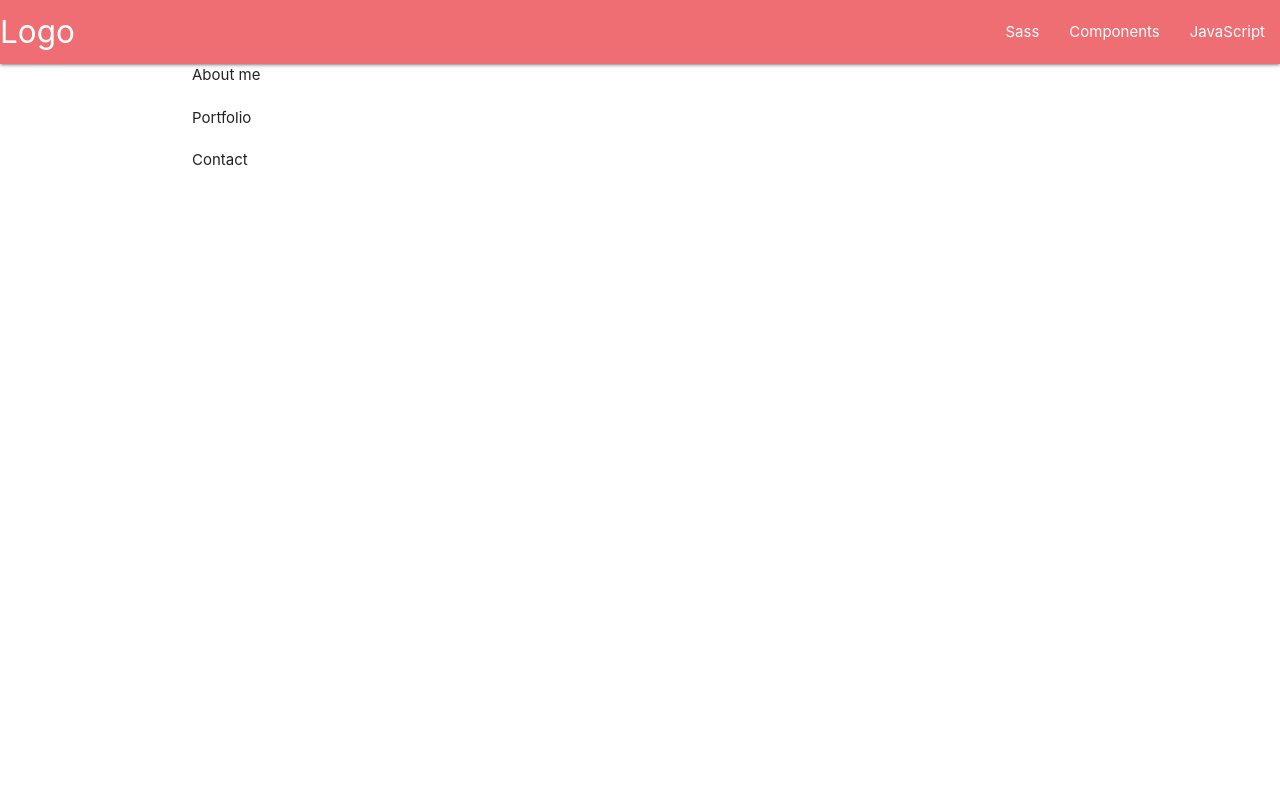
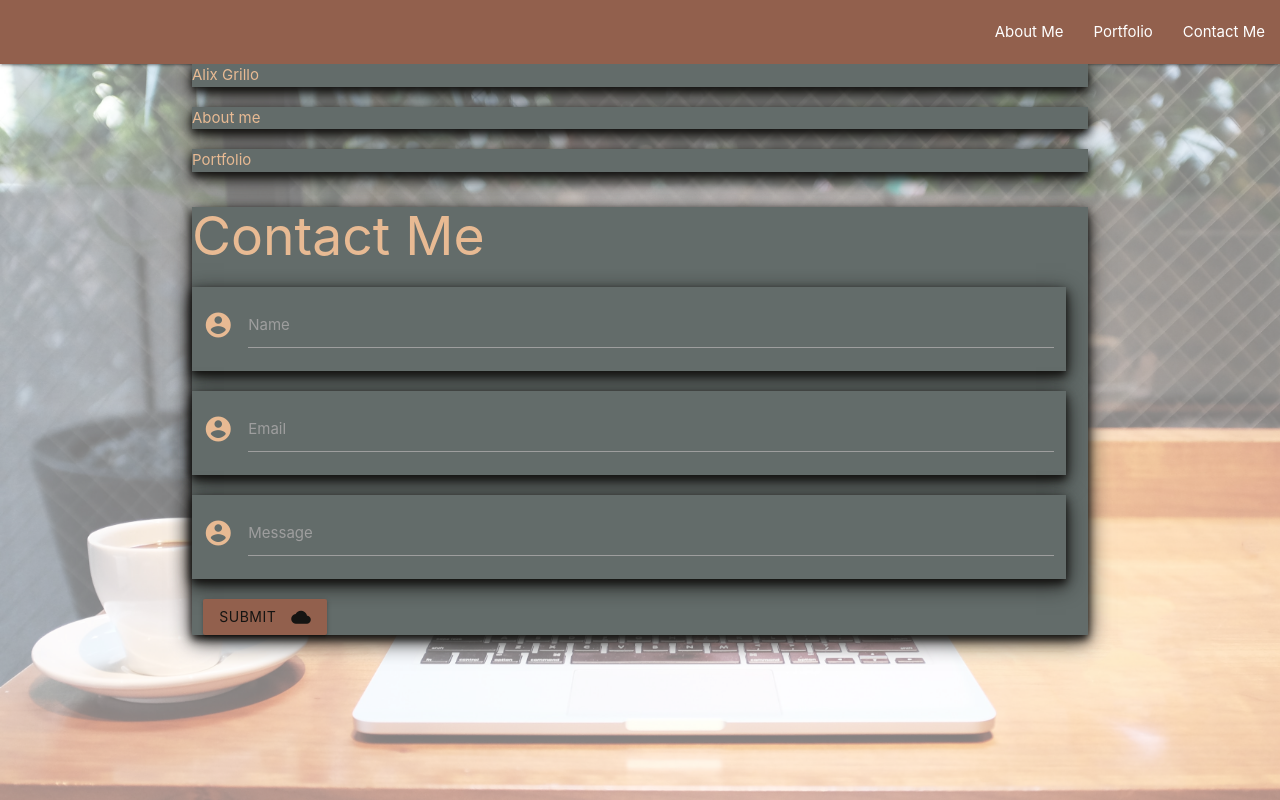
Before and after one commit to alixgrillo/portfolio, a plain HTML site: page index.html in a window 1280 px wide. Drawn offline with nearby package versions, Linux system fonts and the light colour scheme.

Commit message:
updated page with some initial color scheme and added contact form

```diff
--- a/assets/css/style.css
+++ b/assets/css/style.css
@@ -0,0 +1,46 @@
+.row{
+    width: 100%;
+    height: 100%;
+    background-color: #636C6A;
+    box-shadow: 0 4px 8px 0 #151412, 0 6px 20px 0 #151412;
+}
+html{
+    height:100%;
+    color: #E8BA93;
+    }
+body{
+    height:100%;
+    }
+#backgroundImg{
+    background-image: url("../images/alex-knight-j4uuKnN43_M-unsplash.jpg");
+    background-size: cover;
+    opacity:0.5;
+    width: 100%;
+    height: 100%;
+    position: fixed;
+    z-index: -1;
+}
+.nav-wrapper{
+    color: #E8BA93;
+    background-color: #92604D;
+}
+.btn{
+    background-color: #92604D;
+    color: #151412;
+}
+.btn:hover{
+    background-color: #B6522A;
+    color: #151412;
+}
+
+    /* color palatte:
+    Screen #C5C1C0
+    Steel #0A1612
+    Denim #1A2930
+    Marigold #F7CE3E
+
+    Burly Wood #E8BA93
+    Sienna #B6522A
+    Sienna (muted) #92604D
+    Black #151412
+    Slate Grey #636C6A*/
--- a/assets/javascript/portfolio.js
+++ b/assets/javascript/portfolio.js
@@ -0,0 +1,2 @@
+$('#textarea1').val('New Text');
+  M.textareaAutoResize($('#textarea1'));
--- a/index.html
+++ b/index.html
@@ -7,6 +7,7 @@
     <link href="https://fonts.googleapis.com/icon?family=Material+Icons" rel="stylesheet">
     <!--Import materialize.css-->
     <link type="text/css" rel="stylesheet" href="assets/css/materialize.min.css" media="screen,projection" />
+    <link type="text/css" rel="stylesheet" href="assets/css/style.css">
 
     <!--Let browser know website is optimized for mobile-->
     <meta name="viewport" content="width=device-width, initial-scale=1.0" />
@@ -17,29 +18,60 @@
 
     <nav>
         <div class="nav-wrapper">
-            <a href="#" class="brand-logo">Logo</a>
+            <!-- <a href="#" class="brand-logo">Logo</a> -->
             <ul id="nav-mobile" class="right hide-on-med-and-down">
-                <li><a href="sass.html">Sass</a></li>
-                <li><a href="badges.html">Components</a></li>
-                <li><a href="collapsible.html">JavaScript</a></li>
+                <li><a href="#aboutMeDiv">About Me</a></li>
+                <li><a href="#portfolioDiv">Portfolio</a></li>
+                <li><a href="#contactDiv">Contact Me</a></li>
             </ul>
         </div>
     </nav>
+
+
+    <div id='backgroundImg'></div>
     <div class="container">
-        <div class="row">
+        <div class="row" id="landingPage">
+            Alix Grillo
+        </div>
+        <div class="row" id="aboutMeDiv">
             About me
         </div>
-        <div class="row">
+        <div class="row" id="portfolioDiv">
             Portfolio
         </div>
-        <div class="row">
-            Contact
+        <div class="row" id="contactDiv">
+            <h2>Contact Me</h2>
+            <form class="col s12">
+                <div class="row">
+                    <div class="input-field col s12">
+                        <i class="material-icons prefix">account_circle</i>
+                        <input id="contact-name" type="text" class="validate">
+                        <label for="contact-name">Name</label>
+                    </div>
+                </div>
+                <div class="row">
+                    <div class="input-field col s12">
+                        <i class="material-icons prefix">account_circle</i>
+                        <input id="contact-email" type="text" class="validate">
+                        <label for="contact-email">Email</label>
+                    </div>
+                </div>
+                <div class="row">
+                    <div class="input-field col s12">
+                        <i class="material-icons prefix">account_circle</i>
+                        <input id="contact-message" type="text" class="validate">
+                        <label for="contact-message">Message</label>
+                    </div>
+                </div>
+                <a class="btn"><i class="material-icons right">cloud</i>Submit</a>
+            </form>
         </div>
     </div>
 
 
     <!--JavaScript at end of body for optimized loading-->
-    <script type="text/javascript" src="js/materialize.min.js"></script>
+    <script type="text/javascript" src="assets/javascript/materialize.min.js"></script>
+    <script type="text/javascript" src="assets/javascript/portfolio.js"></script>
 </body>
 
 </html>
```
Also changed, not shown: assets/images/alex-knight-j4uuKnN43_M-unsplash.jpg (added), 1 other file.
